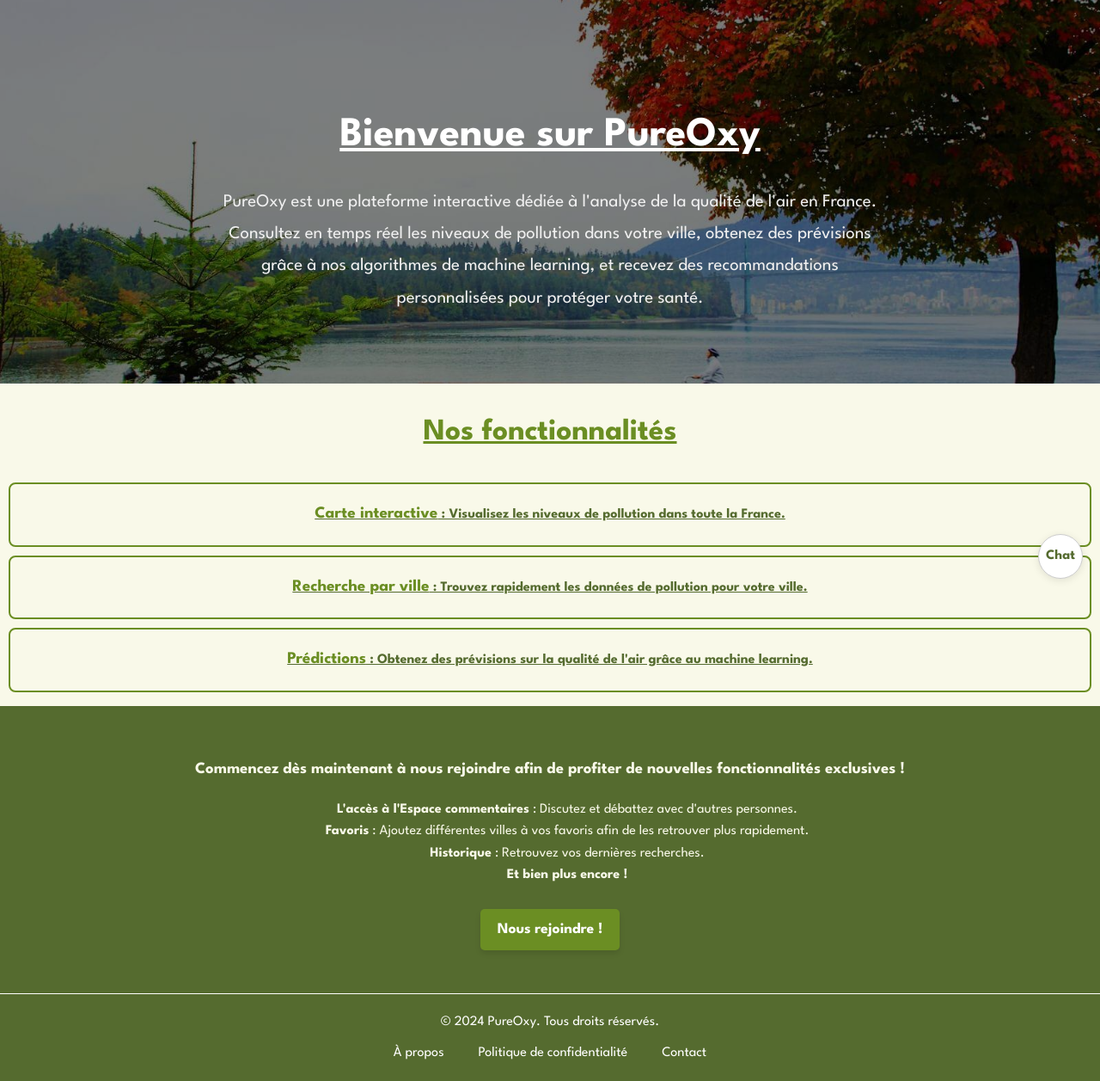
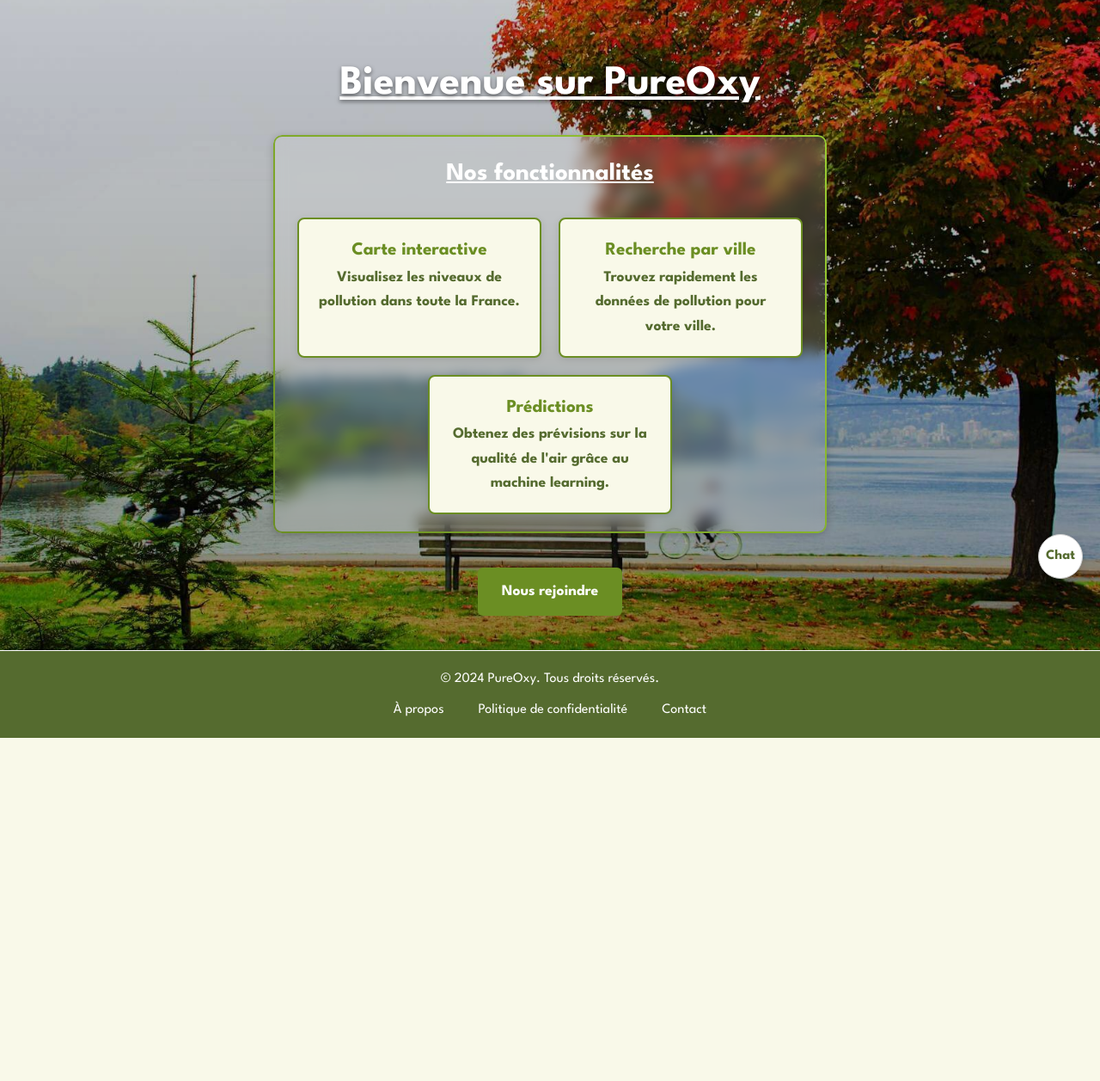
Before and after one commit to Anthony2210/PureOxy, a PHP site: page /PUREOXY/ in a window 1280 px wide. Shown: the part 107-1364 px from the top of the page at 86% size. After the commit the page ends 965 px from the top, so only its background shows below. Run offline with PHP 8.4, Linux system fonts and the light colour scheme.

Commit message:
nouveau interface daccueil

```diff
--- a/index.php
+++ b/index.php
@@ -25,60 +25,40 @@ include 'bd/bd.php';
 <body>
 <?php include 'includes/header.php'; ?>
 
-<!-- Section d'introduction à PureOxy -->
+<!-- Section d'introduction (Hero) -->
 <section id="introduction">
+    <div class="intro-content">
         <h2>Bienvenue sur PureOxy</h2>
-    <p>
-        PureOxy est une plateforme interactive dédiée à l'analyse de la qualité de l'air en France.
-        Consultez en temps réel les niveaux de pollution dans votre ville, obtenez des prévisions grâce à nos algorithmes de machine learning,
-        et recevez des recommandations personnalisées pour protéger votre santé.
-    </p>
-</section>
 
-
-<!-- Section présentant les fonctionnalités principales -->
-<section id="features">
-    <h2>Nos fonctionnalités</h2>
-    <ul>
+        <!-- Boîte floue pour les fonctionnalités -->
+        <div class="features-floating">
+            <h3>Nos fonctionnalités</h3>
+            <ul class="features-list">
                 <li>
                     <a href="http://localhost/PUREOXY/pages/carte.php">
-                <strong>Carte interactive</strong> : Visualisez les niveaux de pollution dans toute la France.
+                        <strong>Carte interactive</strong><br>
+                        Visualisez les niveaux de pollution dans toute la France.
                     </a>
                 </li>
                 <li>
                     <a href="http://localhost/PUREOXY/pages/recherche.php">
-                <strong>Recherche par ville</strong> : Trouvez rapidement les données de pollution pour votre ville.
+                        <strong>Recherche par ville</strong><br>
+                        Trouvez rapidement les données de pollution pour votre ville.
                     </a>
                 </li>
                 <li>
                     <a href="http://localhost/PUREOXY/fonctionnalites/predictions.php">
-                <strong>Prédictions</strong> : Obtenez des prévisions sur la qualité de l'air grâce au machine learning.
+                        <strong>Prédictions</strong><br>
+                        Obtenez des prévisions sur la qualité de l'air grâce au machine learning.
                     </a>
                 </li>
             </ul>
-</section>
+        </div>
 
-<!-- Section d'appel à l'action pour commencer -->
-<section id="cta">
-    <h3>Commencez dès maintenant à nous rejoindre afin de profiter de nouvelles fonctionnalités exclusives !</h3>
-    <ul>
-        <li>
-            <strong>L'accès à l'Espace commentaires</strong> : Discutez et débattez avec d'autres personnes.
-        </li>
-        <li>
-            <strong>Favoris</strong> : Ajoutez différentes villes à vos favoris afin de les retrouver plus rapidement.
-        </li>
-        <li>
-            <strong>Historique</strong> : Retrouvez vos dernières recherches.
-        </li>
-        <li>
-            <strong>Et bien plus encore !</strong>
-        </li>
-    </ul>
-    <a href="pages/compte.php" class="button">Nous rejoindre !</a>
+        <a href="pages/compte.php" class="hero-button">Nous rejoindre</a>
+    </div>
 </section>
 
 <?php include 'includes/footer.php'; ?>
-
 </body>
 </html>
--- a/styles/boutons.css
+++ b/styles/boutons.css
@@ -514,6 +514,22 @@
     background-color: #556b2f;
     text-decoration: underline;
 }
-.compareCitiesButton {
 
+.hero-button {
+    display: inline-block;
+    background-color: #6b8e23;
+    color: #fff;
+    padding: 14px 28px;
+    font-size: 1.1em;
+    border-radius: 6px;
+    text-decoration: none;
+    font-weight: bold;
+    transition: background-color 0.3s ease, transform 0.2s ease;
+    margin-top: 20px;
+    margin-bottom: 20px; /* un peu d'espace */
 }
+.hero-button:hover {
+    background-color: #556b2f;
+    transform: translateY(-3px);
+    color: #fff;
+}
--- a/styles/index.css
+++ b/styles/index.css
@@ -1,40 +1,39 @@
-/* ========================================================================
+/* =========================================================================
    index.css
-   Styles pour la section d'introduction
-   ======================================================================== */
+   ========================================================================= */
 
-/**
- * Introduction Section
- */
+/* =========================
+   1) Section d'introduction (Hero)
+   ========================= */
 #introduction {
     position: relative;
-    text-align: center;
-    background-image: url('../images/vancouver-in-fall.png');
-    background-size: cover;
-    background-position: center;
-    padding: 80px 20px;
+    /* Centrer le contenu verticalement */
+    display: flex;
+    flex-direction: column;
+    justify-content: center;
+    align-items: center;
+
+    /* Dégradé + image de fond */
+    background: linear-gradient(
+            rgba(0, 0, 0, 0.2),
+            rgba(0, 0, 0, 0.4)
+    ),
+    url('../images/vancouver-in-fall.png') center/cover no-repeat;
+    width: 100%;
+    margin: 0;
     color: white;
+    overflow: visible;
 }
 
-#introduction::before {
-    content: '';
-    position: absolute;
-    top: 0;
-    left: 0;
-    width: 100%;
-    height: 100%;
-    background-color: rgba(0, 0, 0, 0.5);
-    z-index: 1;
+.intro-content {
+    position: relative;
+    z-index: 2;
+    max-width: 800px;
+    text-align: center;
+    margin: 0 auto;
+    padding: 20px;
 }
 
-#introduction h2, #introduction p {
-    position: relative;
-    z-index: 2;
-}
-
-/**
- * Introduction Heading
- */
 #introduction h2 {
     font-size: 3em;
     font-weight: bold;
@@ -42,78 +41,107 @@
     color: #fff;
 }
 
-/**
- * Introduction Paragraph
- */
-#introduction p {
-    font-size: 1.3em;
-    max-width: 800px;
-    margin: 0 auto;
-    line-height: 1.8;
-    color: #f0f0f0;
+/* Effet de flou sous le texte du titre */
+#introduction h2 {
+    text-shadow: 0 2px 5px rgba(0, 0, 0, 0.5);
 }
 
-/**
- * Features
- */
+/* =========================
+   2) Boîte floue pour les fonctionnalités
+   ========================= */
+.features-floating {
+    margin: 0 auto 20px auto;
+    padding: 20px;
+    max-width: 600px;
 
+    background: rgba(255, 255, 255, 0.15);
+    backdrop-filter: blur(8px);
 
-#features ul {
+    /* Bordure arrondie + légère ombre */
+    border-radius: 10px;
+    box-shadow: 0 2px 10px rgba(0,0,0,0.2);
+
+    color: #fff;
+    border: 2px solid transparent; /* fallback */
+    background-clip: padding-box;
+    position: relative;
+
+    /* Animation d’apparition (fade-in) */
+    opacity: 0;
+    animation: fadeIn 1s forwards 0.3s; /* 0.3s de delay, 1s de durée */
+}
+
+/* On peut simuler un contour en dégradé autour du bloc flou : */
+.features-floating::before {
+    content: "";
+    position: absolute;
+    top: -2px; left: -2px; right: -2px; bottom: -2px;
+    border-radius: inherit;
+    background: linear-gradient(45deg, #6b8e23, #9acd32);
+    z-index: -1;
+}
+
+/* On veut que le background du bloc flou ne "mange" pas la bordure */
+.features-floating::before {
+    /* On applique un trick pour qu’il y ait un écart */
+    mask: linear-gradient(#fff 0 0) content-box, linear-gradient(#fff 0 0);
+    mask-composite: exclude;
+    -webkit-mask-composite: xor;
+    padding: 2px; /* même que la border:2px ci-dessus */
+}
+
+@keyframes fadeIn {
+    0% {
+        opacity: 0;
+        transform: translateY(20px);
+    }
+    100% {
+        opacity: 1;
+        transform: translateY(0);
+    }
+}
+/* Titre dans la boîte floue */
+.features-floating h3 {
+    margin-top: 0;
+    font-size: 1.8em;
+    color: #fff;
+    text-decoration: underline;
+}
+
+/* Liste des fonctionnalités (inchangée) */
+.features-list {
+    display: flex;
+    flex-wrap: wrap;
+    justify-content: center;
+    gap: 20px;
     list-style-type: none;
     padding: 0;
+    margin: 20px 0 0 0;
 }
-#features li {
+
+.features-list li {
     background-color: #f9f9e9;
     padding: 20px;
-    margin: 10px 10px 10px 10px;
     border: 2px solid #6b8e23;
     border-radius: 8px;
-    font-weight: bold;
     color: #556b2f;
-    text-align: center;
-    box-shadow: none;
+    width: 240px;
+    box-shadow: 0 2px 8px rgba(0,0,0,0.1);
     transition: transform 0.2s ease;
 }
 
-#features li:hover {
+.features-list li:hover {
     transform: translateY(-5px);
 }
 
-/**
- * Feature Title
- */
-#features strong {
+.features-list li a {
+    text-decoration: none;
+    color: #556b2f;
+    font-weight: bold;
+    font-size: 1.1em;
+}
+
+.features-list li strong {
     color: #6b8e23;
     font-size: 1.2em;
 }
-
-/**
- * Features Heading
- */
-#features h2 {
-    color: #6b8e23;
-    text-decoration: underline;
-    text-align: center;
-    font-size: 2.2em;
-}
-#features a {
-    color : darkolivegreen;
-}
-
-/**
- * CTA Section
- */
-#cta {
-    text-align: center;
-    background-color: #556b2f;
-    padding: 40px 0;
-    border-radius: 0;
-    color: #f9f9e9;
-}
-
-#cta h2 {
-    font-size: 2em;
-    font-weight: bold;
-    margin-bottom: 20px;
-    color: #f9f9e9;
-}
```
Lines whose indentation alone changed are shown as unchanged.
